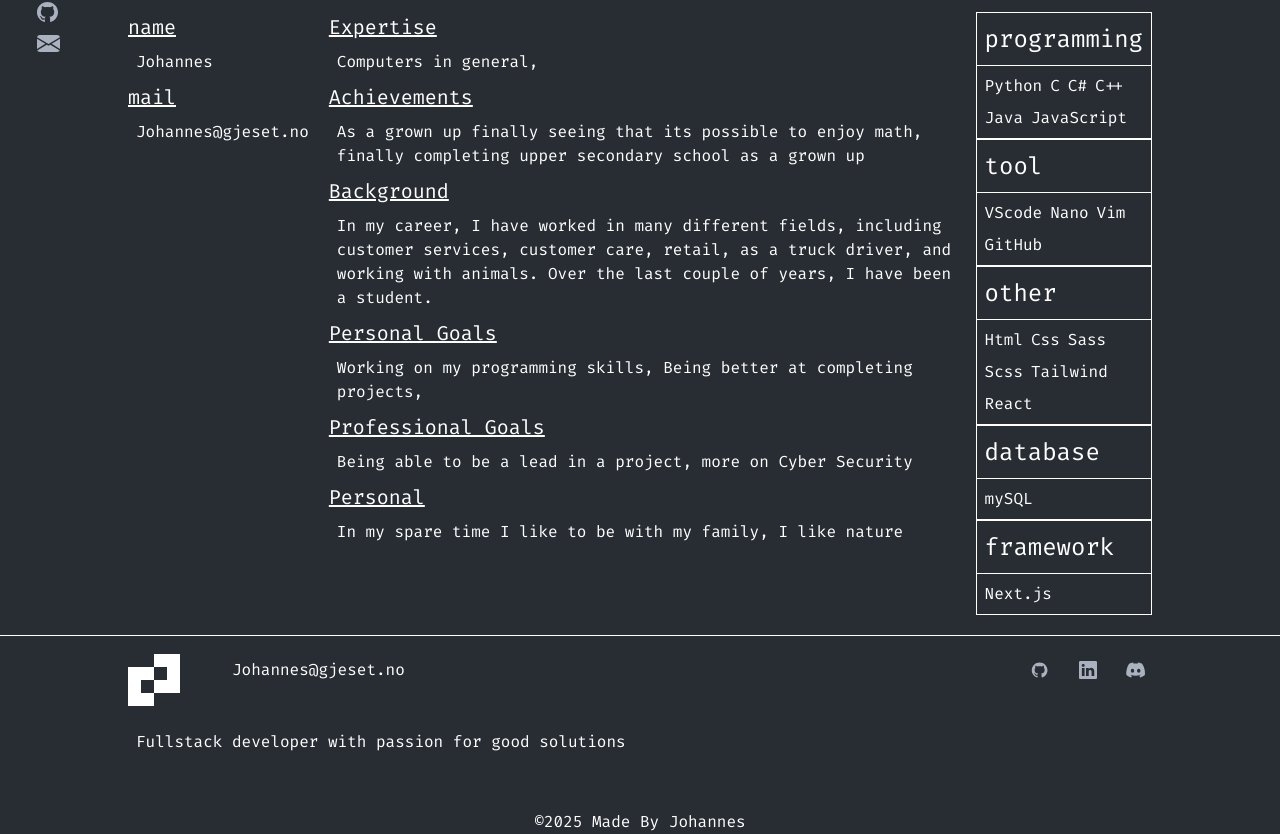
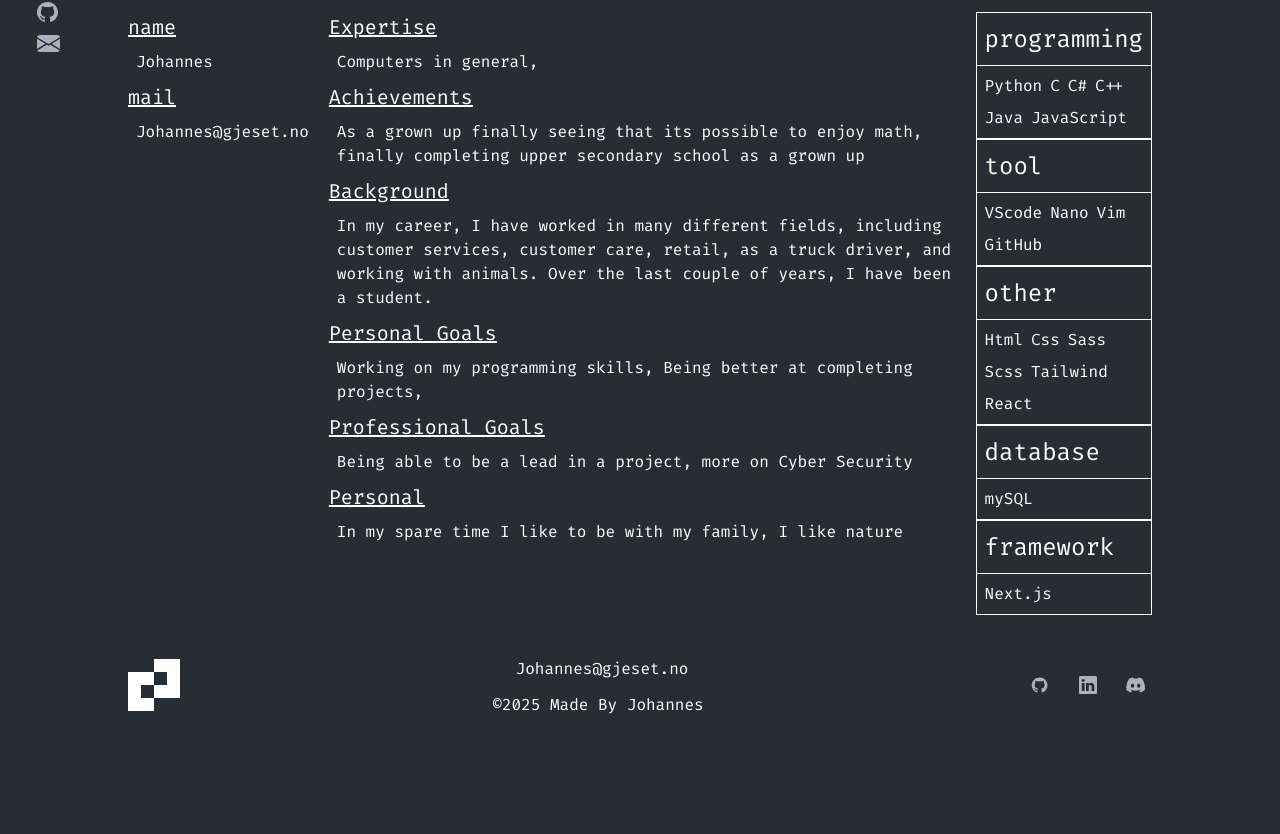
Before and after one commit to johannes-code/portfolio_v2, a React (Vite) app: page /about_me in a window 1280 px wide. Shown: the part 236-1070 px from the top of the page. After the commit the page ends 987 px from the top, so only its background shows below. Built offline with nearby package versions, Linux system fonts and the light colour scheme.

Commit message:
updated footer section

```diff
--- a/src/components/footer/Footer.jsx
+++ b/src/components/footer/Footer.jsx
@@ -7,26 +7,22 @@ export const Footer = () => {
   return (
     <footer className={styles.footer}>
       <div className={styles.container}>
-        <div className={styles.footer_inner}>
-          <div className={styles.footer_info}>
-            <div className={styles.footer_header}>
-              <div className={styles.logo}>
+        <div className={styles.logoContainer}>
           <img className={styles.logoImage} src="/logo.svg" alt="logo" />
-                <div className={styles.logo_name}></div>
         </div>
-              <a
-                href="mailto:johannes@gjeset.no"
-                className={styles.footer_email}
-              >
+
+        <div className={styles.centerContent}>
+          <a href="mailto:johannes@gjeset.no" className={styles.footer_email}>
             {data.contactinfo.mail}
           </a>
+          <div className={styles.footer_copyright}>
+            {data.Copyright.copy}
+            {currentYear}
+            {data.Copyright.made}
           </div>
-            <p className={styles.footer_description}>
-              Fullstack developer with passion for good solutions
-            </p>
         </div>
+
         <div className={styles.footer_media}>
-            <div className={styles.footer_title}></div>
           <div className={styles.footer_list}>
             <a className={styles.media} href={data.contactinfo.github}>
               <img src={data.mediaIcon.github} alt="Github Icon" />
@@ -40,12 +36,6 @@ export const Footer = () => {
           </div>
         </div>
       </div>
-        <div className={styles.footer_copyright}>
-          {data.Copyright.copy}
-          {currentYear}
-          {data.Copyright.made}
-        </div>
-      </div>
     </footer>
   );
 };
--- a/src/components/footer/footer.module.css
+++ b/src/components/footer/footer.module.css
@@ -1,47 +1,39 @@
 .footer {
   width: 100%;
-  border-top: 1px solid;
-  border-color: var(--grey);
+  border-top: 1px solid var(--grey);
   padding-top: 18px;
   margin-bottom: 16px;
+  height: 100px;
 }
 
 .container {
   max-width: 1024px;
   margin: 0 auto;
-  position: relative;
-  max-height: 150px;
+  display: flex;
+  justify-content: space-between;
+  align-items: center;
 }
 
-.footer_inner {
+.logoContainer {
+  height: 100%;
   display: flex;
-  justify-content: space-between;
-  flex-wrap: wrap;
-  gap: 32px;
-  margin-bottom: 48px;
+  align-items: center;
 }
 
-.footer_header {
+.logoImage {
+  max-height: 100%;
+  width: auto;
+}
+
+.centerContent {
   display: flex;
-  gap: 32px;
+  flex-direction: column;
+  align-items: center;
 }
 
 .footer_email {
   color: var(--grey);
-}
-
-.footer_description {
-  margin-top: 16px;
-}
-
-.footer_title {
-  font-weight: 500;
-  font-size: 24px;
-}
-
-.footer_list {
-  display: flex;
-  gap: 8px;
+  margin-bottom: 8px;
 }
 
 .footer_copyright {
@@ -49,18 +41,14 @@
   text-align: center;
 }
 
-.logo {
+.footer_media {
+  display: flex;
+  align-items: center;
+}
+
+.footer_list {
   display: flex;
   gap: 8px;
-}
-
-.logo_name {
-  font-weight: 700;
-}
-
-.logo_img {
-  aspect-ratio: 1;
-  width: 12px;
 }
 
 .media {
@@ -71,7 +59,7 @@
 img,
 picture {
   max-width: 100%;
-  display: block;
+  height: auto;
 }
 
 a {
```
Lines whose indentation alone changed are shown as unchanged.
